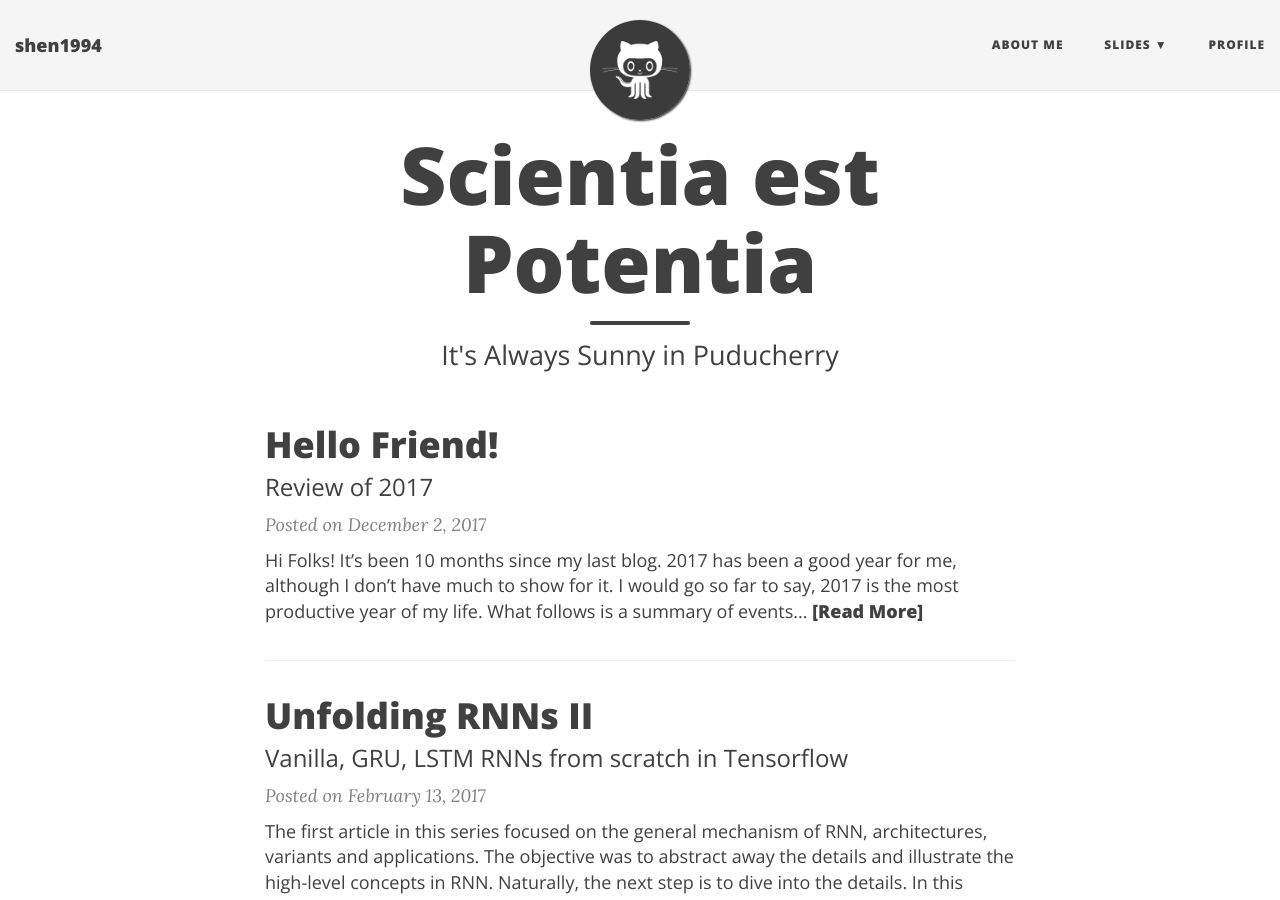
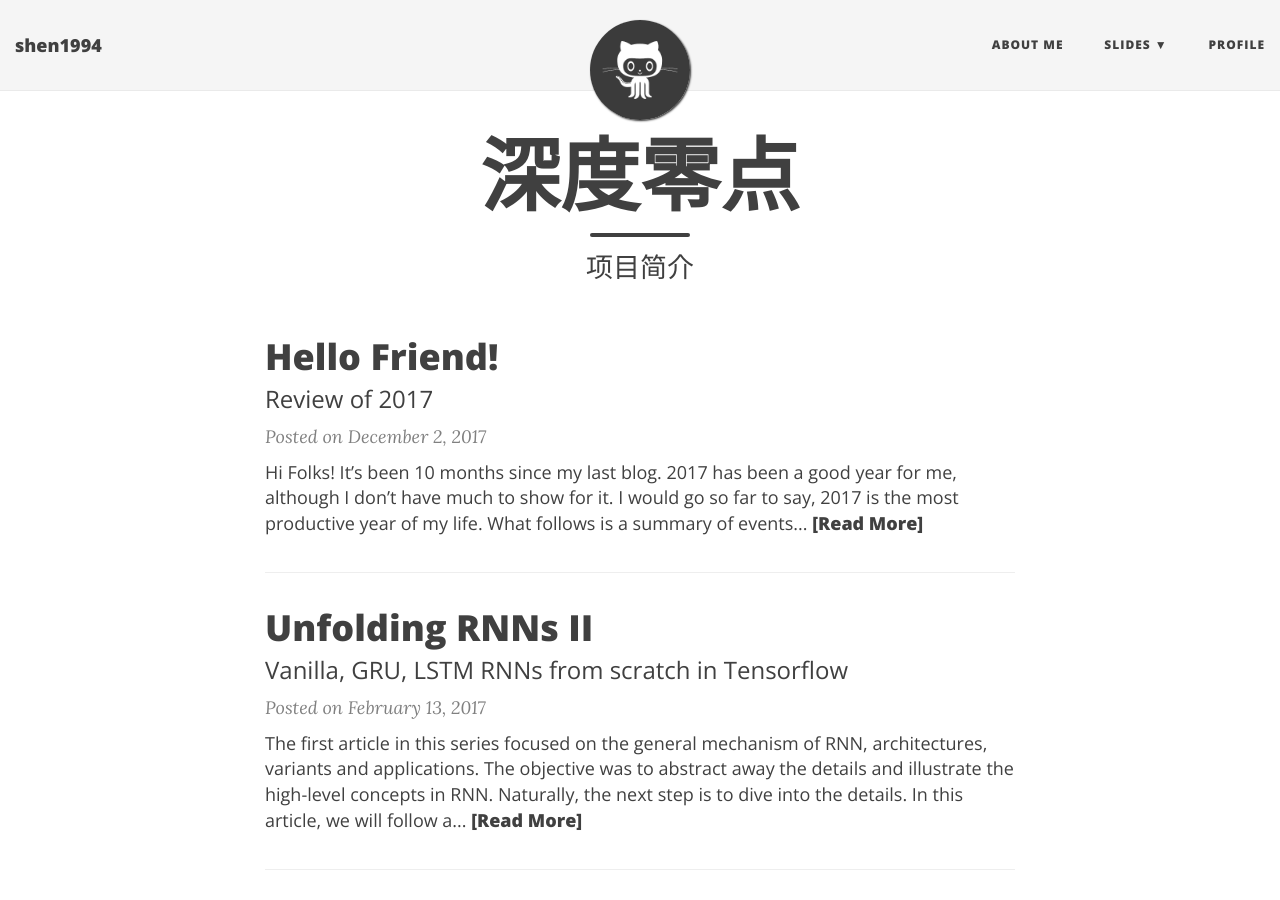
Before and after one commit to shen1994/shen1994.github.io, a Jekyll site: the page built from index.html, in a window 1280 px wide and 900 px high. Built offline with Jekyll 4.4.1, drawn with Linux system fonts in a browser that asks for light colours; nearby versions of some CDN libraries; the list of posts is cut into pages by our own code.

Commit message:
Update index.html

```diff
--- a/index.html
+++ b/index.html
@@ -1,7 +1,7 @@
 ---
 layout: page
-title: Scientia est Potentia
-subtitle: It's Always Sunny in Puducherry
+title:  深度零点
+subtitle: 项目简介
 ---
 
 <div class="posts-list">
```
